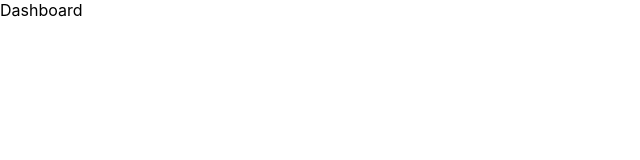
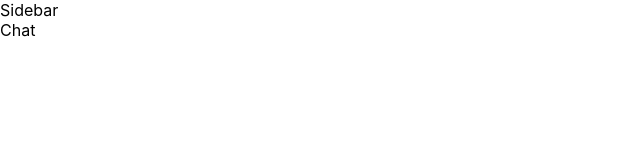
Before and after one commit to oleksandrivanyshyn/express-react-socket.io-ai-chat, a React (Create React App) app in the folder web/: page / in a window 1280 px wide. Shown: the top 160 px of the page, without its empty margins (0-640 px from the left). Built offline with nearby package versions, Linux system fonts and the light colour scheme; the HTML template or start-up script is replaced by a standard one.

Commit message:
feat: add Sidebar and Chat components to Dashboard

```diff
--- /dev/null
+++ b/web/src/Dashboard/Chat/Chat.js
@@ -0,0 +1,7 @@
+import React from 'react';
+
+const Chat = () => {
+  return <div className="chat_container">Chat</div>;
+};
+
+export default Chat;
--- a/web/src/Dashboard/Dashboard.js
+++ b/web/src/Dashboard/Dashboard.js
@@ -1,7 +1,14 @@
 import React from 'react';
+import Sidebar from './Sidebar/Sidebar';
+import Chat from './Chat/Chat';
 
 const Dashboard = () => {
-  return <div className="dashboard_container">Dashboard</div>;
+  return (
+    <div className="dashboard_container">
+      <Sidebar />
+      <Chat />
+    </div>
+  );
 };
 
 export default Dashboard;
--- /dev/null
+++ b/web/src/Dashboard/Sidebar/Sidebar.js
@@ -0,0 +1,7 @@
+import React from 'react';
+
+const Sidebar = () => {
+  return <div className="sidebar_container">Sidebar</div>;
+};
+
+export default Sidebar;
```
